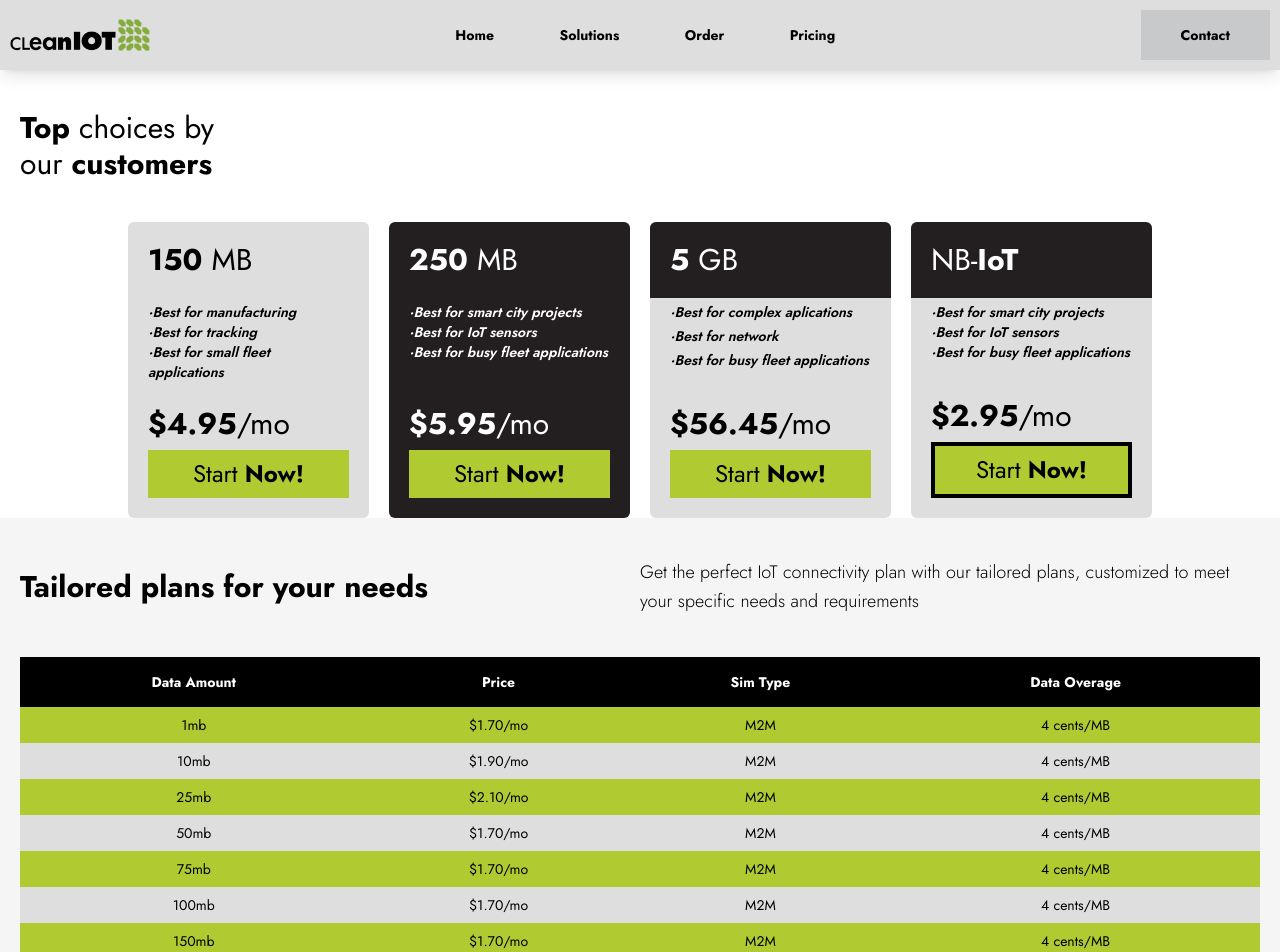
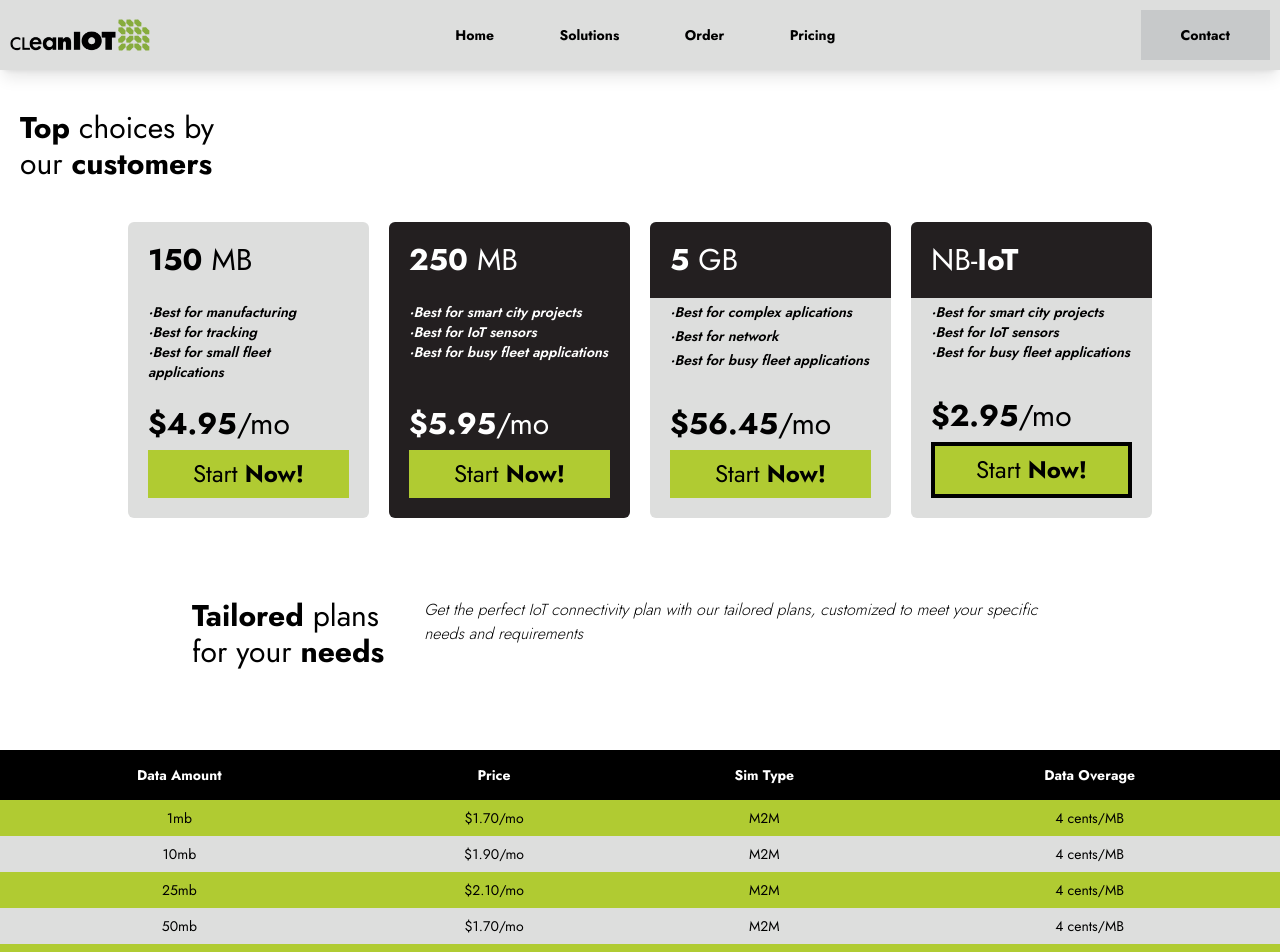
Before and after one commit to srnerturk/clean-iot-web, a Next.js app: page /pricing in a window 1280 px wide. Shown: the top 952 px of the page. Built offline with nearby package versions, Linux system fonts and the light colour scheme.

Commit message:
Update pricing page sub info section

```diff
--- a/pages/pricing.js
+++ b/pages/pricing.js
@@ -90,7 +90,7 @@ export default function Customers() {
     };
   };
   return (
-    <div className="orders w-ful">
+    <div className="orders w-full">
       <section className="top w-full h-auto relative">
         <div className="container mx-auto bg-white">
           <h2 className="py-10 font-normal pl-5">
@@ -222,15 +222,22 @@ export default function Customers() {
         </div>
       </section>
 
-      <section className="top w-full h-auto relative py-10 px-5">
-        <div className="container ml-auto mr-auto">
-          <div className="flex lg:flex-row flex-col items-center justify-between">
-            <h2 className="flex-1">Tailored plans for your needs </h2>
-            <p className="flex-1 text-lg font-light leading-relaxed">
-              Get the perfect IoT connectivity plan with our tailored plans,
-              customized to meet your specific needs and requirements
-            </p>
+      <section className="top w-full h-auto relative">
+        <div className="container ml-auto mr-auto py-10 bg-white">
+          <div className="bg-black lg:bg-white py-10">
+            <div className="max-w-4xl mx-auto lg:flex">
+              <h2 className="text-white lg:text-black font-normal text-center md:text-start px-5 lg:px-0 lg:w-64">
+                <strong>Tailored</strong> plans
+                <br className="hidden lg:block" /> for your{" "}
+                <strong>needs</strong>
+              </h2>
+              <p className="text-white lg:text-black px-5 text-center md:text-start italic mt-3 lg:mt-0 font-thin text-base">
+                Get the perfect IoT connectivity plan with our tailored plans,
+                customized to meet your specific needs and requirements
+              </p>
+            </div>
           </div>
+
           <table className="w-full mt-10">
             <thead>
               <tr className="bg-black h-[50px]">
```
